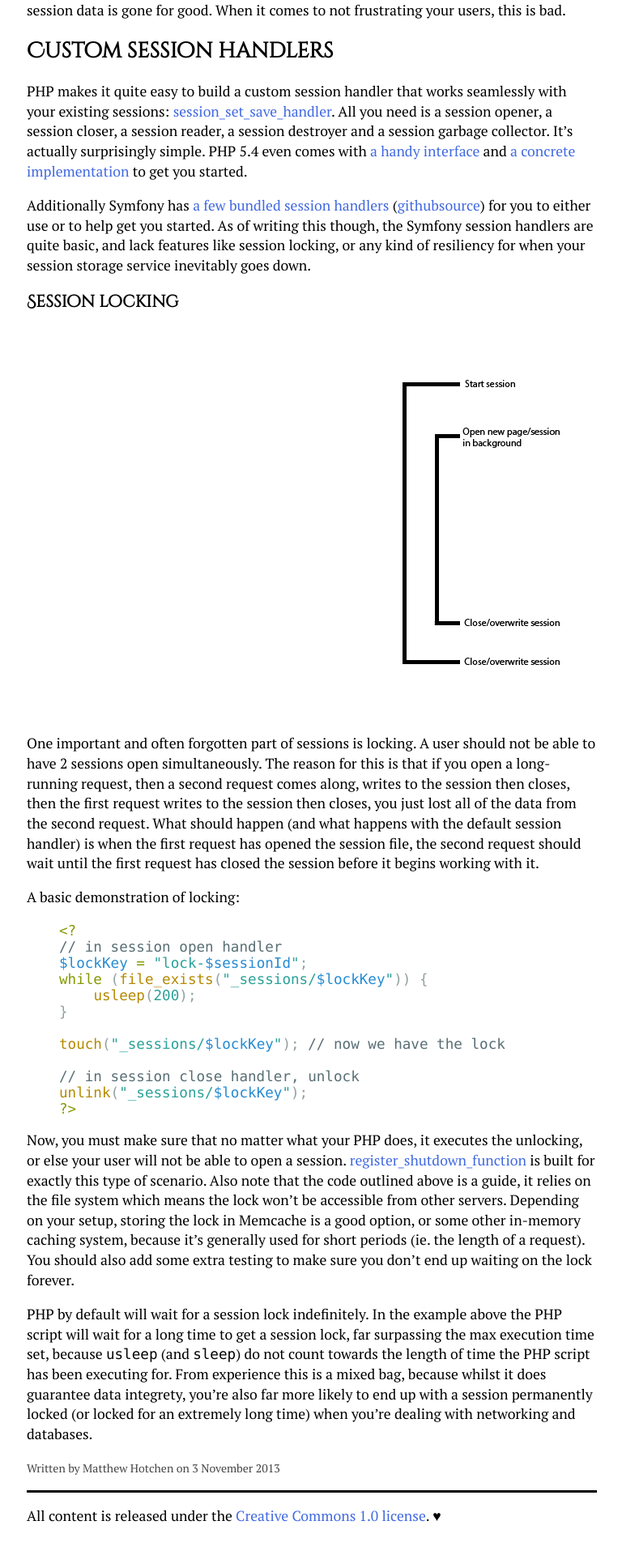
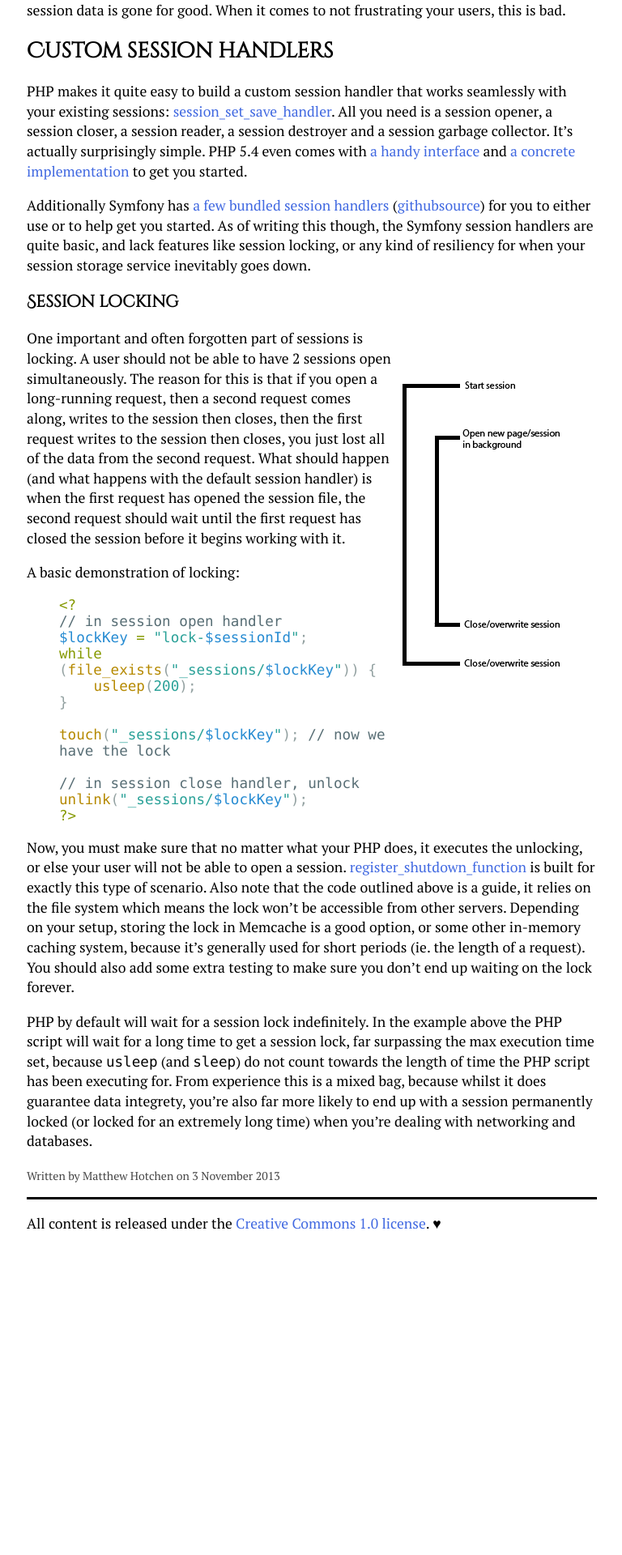
Before and after one commit to mhotchen/mhotchen.github.io, a Jekyll site: the page built from _posts/2013-11-03-handling-sessions-in-php-in-a-multi-server-setup.markdown, in a window 1280 px wide. Shown: the part 1574-3494 px from the top of the page at 81% size, without its empty margins (255-1023 px from the left). Built offline with Jekyll 4.4.1, drawn with Linux system fonts in a browser that asks for light colours; after the commit the page ends 3133 px from its top, so only the background shows below that.

Commit message:
Fix inline style
Only clear left on everything inside an article, and add a little bit of
spacing around anything that's been inlined

```diff
--- a/assets/css/main.css
+++ b/assets/css/main.css
@@ -50,7 +50,7 @@ body > section {min-height: 20em; margin: 1em auto; border: 0.2em solid #000; bo
 
 pre {margin: 0;}
 
-.inline {float: right;}
+.inline {float: right; margin: 0.1em 0 0.1em 0.1em;}
 
 hr {height: 0; color: transparent; border-bottom: 0.1em solid #000;}
 
@@ -66,6 +66,6 @@ body > header ul {padding: 0; text-indent: 0; text-align: center;}
 body > header li {display: inline-block; margin-right: 1em;}
 body > header ul li:before {display: none;}
 
-body > article > * {clear: both;}
+body > article > * {clear: left;}
 body > article > p:first-of-type:first-letter {font: 400 600%/1em 'Cinzel Decorative', cursive; float: left; display: block; margin: 0.1em 0.2em 0.1em 0;}
 body > article > p:last-of-type {font-size: 0.8em; color: #444;}
```
